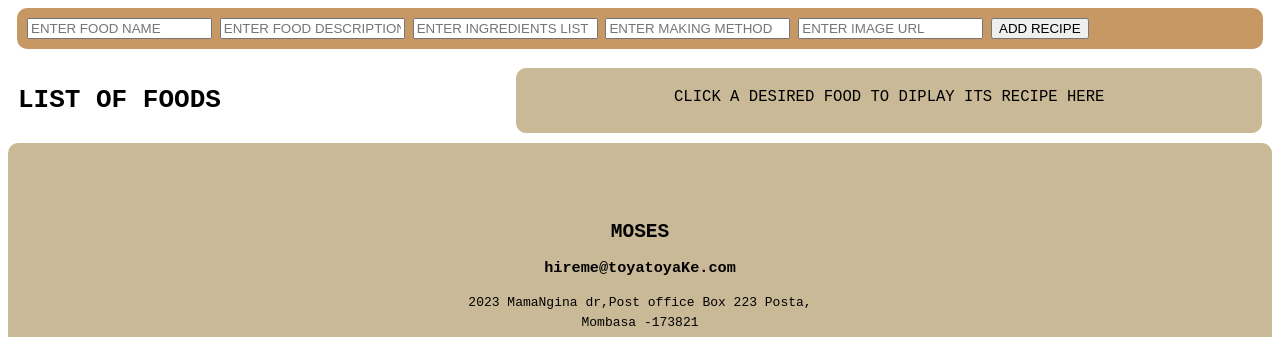
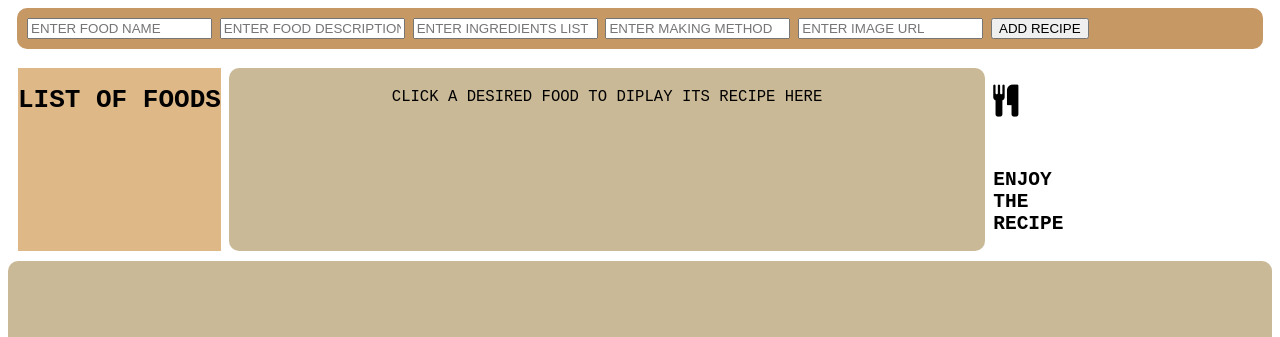
Before and after one commit to mosesmramba/Phase-1-recipe-Project, a plain HTML site: page index.html in a window 1280 px wide. Shown: the part 123-460 px from the top of the page. Drawn offline with Linux system fonts and the light colour scheme; no server answers.

Commit message:
new commit

```diff
--- a/index.css
+++ b/index.css
@@ -12,6 +12,7 @@
   margin: 10px;
 }
 #Upd{
+
   background-color: rgb(197, 152, 100);
   padding: 10px;
   margin: 9px;
@@ -32,7 +33,9 @@
   justify-content: center;
 }
 #all-recipes{
-  width: 40%;
+  background-color: burlywood;
+ display: block;
+
 }
 
 #one_recipe{
--- a/index.html
+++ b/index.html
@@ -43,6 +43,10 @@
       <div id="one_recipe">
         <p id="pLine">CLICK  A DESIRED FOOD TO DIPLAY ITS RECIPE HERE</p>
         </div>
+        <div>
+          <h1><i class="fa fa-cutlery" aria-hidden="true"></i></h1><br>
+          <h2>ENJOY <br>THE <br> RECIPE</h2>
+        </div>
       </div>
 
 <!--footer-->
```
